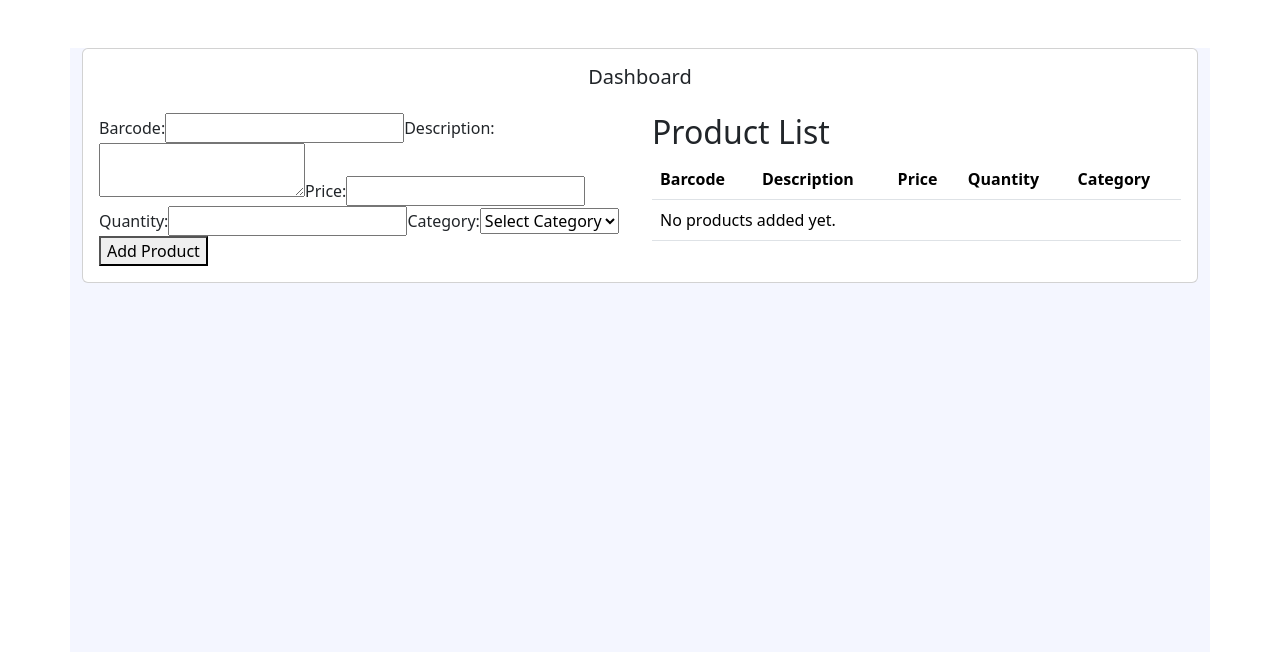
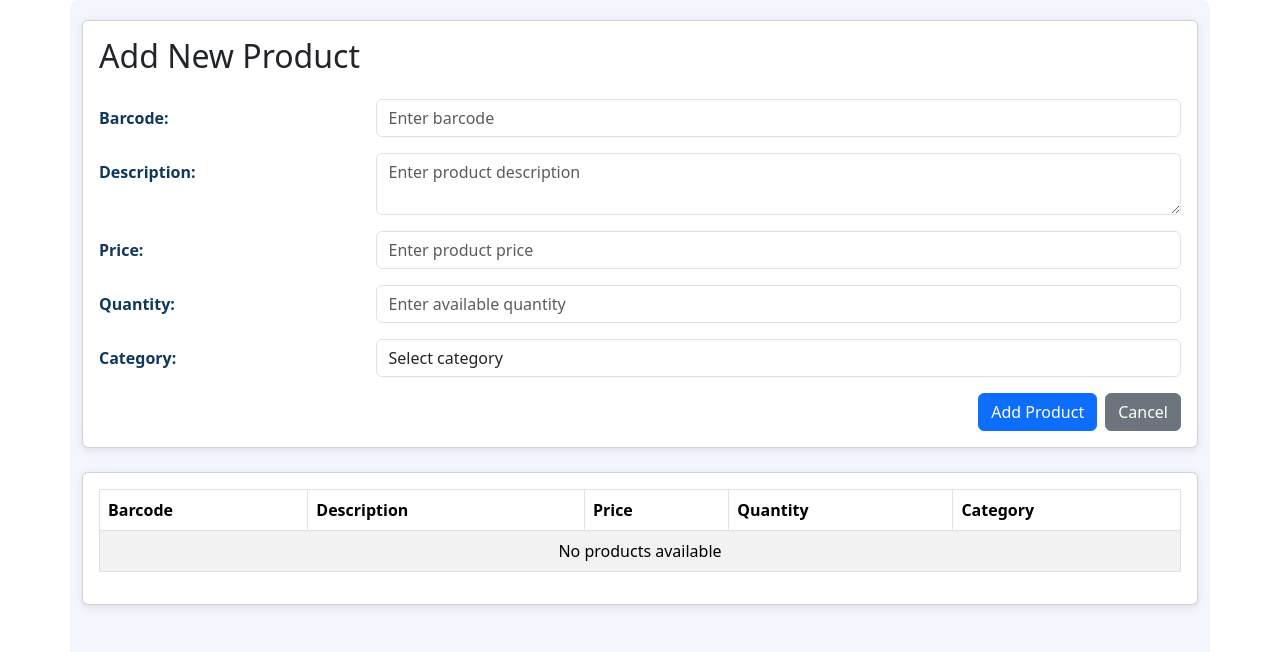
Before and after one commit to rwljvr/ccs112-ecommerce, a React (Create React App) app in the folder my-react-app/: page /dashboard in a window 1280 px wide. Shown: the top 652 px of the page. Built offline with nearby package versions, Linux system fonts and the light colour scheme.

Commit message:
change body color

```diff
--- a/my-react-app/src/App.css
+++ b/my-react-app/src/App.css
@@ -1,3 +1,7 @@
+body{
+  background-color: #81838b;
+}
+
 .App {
   text-align: center;
 }
@@ -36,3 +40,76 @@
     transform: rotate(360deg);
   }
 }
+
+/* src/pages/Login.css */
+.container {
+  min-height: 100vh;
+  background-color: #81838b; /* Primary background color */
+}
+
+.card {
+  border-color: #10375C;
+}
+
+.card-title {
+  color: #10375C; /* Dark text color */
+}
+
+.form-label {
+  color: #10375C; /* Label text color */
+}
+
+.btn-custom {
+  background-color: #F3C623; /* Secondary button color */
+  border-color: #F3C623;
+}
+
+.btn-custom:hover {
+  background-color: #EB8317; /* Button hover state */
+  border-color: #EB8317;
+}
+
+.alert-custom {
+  background-color: #EB8317;
+  color: #fff;
+  border-color: #EB8317;
+}
+
+/* src/pages/Dashboard.css */
+
+/* General container styling */
+.dashboard-container {
+  background-color: #81838b;
+  padding: 20px;
+  border-radius: 8px;
+}
+
+/* Card styling */
+.card {
+  border: 1px solid #10375c;
+  border-radius: 8px;
+  box-shadow: 0 2px 10px rgba(0, 0, 0, 0.1);
+}
+
+/* Form Label Styling */
+.form-label {
+  color: #34699b;
+  font-weight: bold;
+}
+
+/* Button styling */
+.btn-custom {
+  background-color: #3874b8;
+  border-color: #ffffff;
+  color: white;
+}
+
+.btn-custom:hover {
+  background-color: #bd2121;
+  border-color: #746c64;
+}
+
+h2 {
+  color: #10375c;
+  font-weight: bold;
+}
--- a/my-react-app/src/pages/AddProduct.js
+++ b/my-react-app/src/pages/AddProduct.js
@@ -1,6 +1,6 @@
 import React, { useState } from 'react';
 import { Form, Button, Row, Col } from 'react-bootstrap';
-import './Dashboard.css'; // Same palette from login
+import './Dashboard.css'; // Import the CSS file for Dashboard styles
 
 const AddProduct = ({ onAddProduct }) => {
   const [barcode, setBarcode] = useState('');
--- a/my-react-app/src/pages/Dashboard.css
+++ b/my-react-app/src/pages/Dashboard.css
@@ -1,11 +1,17 @@
 /* src/pages/Dashboard.css */
 
-/* Apply general container styles */
-.add-product-container {
+/* General container styling */
+.dashboard-container {
   background-color: #f4f6ff;
   padding: 20px;
   border-radius: 8px;
+}
+
+/* Card styling */
+.card {
   border: 1px solid #10375c;
+  border-radius: 8px;
+  box-shadow: 0 2px 10px rgba(0, 0, 0, 0.1);
 }
 
 /* Form Label Styling */
--- a/my-react-app/src/pages/Dashboard.js
+++ b/my-react-app/src/pages/Dashboard.js
@@ -1,116 +1,31 @@
-// src/pages/Dashboard.js
 import React, { useState } from 'react';
 import { Container, Row, Col, Card } from 'react-bootstrap';
-import './Dashboard.css'; // Use the same color scheme as in Login
-import 'bootstrap/dist/css/bootstrap.min.css';
+import AddProduct from './AddProduct';
+import ProductTable from './ProductTable';
 
 const Dashboard = () => {
   const [products, setProducts] = useState([]);
 
-  // Add Product Form logic
   const handleAddProduct = (newProduct) => {
     setProducts([...products, newProduct]);
   };
 
   return (
-    <Container className="mt-5">
-      <Card className="card">
-        <Card.Body>
-          <Card.Title className="text-center mb-4 card-title">Dashboard</Card.Title>
-          <Row>
-            <Col md={6}>
-              <AddProduct onAddProduct={handleAddProduct} />
-            </Col>
-            <Col md={6}>
-              <h2>Product List</h2>
-              <ProductTable products={products} />
-            </Col>
-          </Row>
-        </Card.Body>
-      </Card>
+    <Container className="dashboard-container">
+      <Row>
+        <Col xs={12} className="mb-4">
+          <Card className="p-3">
+            <AddProduct onAddProduct={handleAddProduct} />
+          </Card>
+        </Col>
+        <Col xs={12}>
+          <Card className="p-3">
+            <ProductTable products={products} /> {/* Pass products array */}
+          </Card>
+        </Col>
+      </Row>
     </Container>
   );
 };
 
-// AddProduct component inside Dashboard
-const AddProduct = ({ onAddProduct }) => {
-  const [barcode, setBarcode] = useState('');
-  const [description, setDescription] = useState('');
-  const [price, setPrice] = useState('');
-  const [quantity, setQuantity] = useState('');
-  const [category, setCategory] = useState('');
-
-  const handleSubmit = (e) => {
-    e.preventDefault();
-    const newProduct = { barcode, description, price, quantity, category };
-    onAddProduct(newProduct);
-
-    // Reset form
-    setBarcode('');
-    setDescription('');
-    setPrice('');
-    setQuantity('');
-    setCategory('');
-  };
-
-  return (
-    <form onSubmit={handleSubmit}>
-      <label>Barcode:</label>
-      <input type="text" value={barcode} onChange={(e) => setBarcode(e.target.value)} required />
-
-      <label>Description:</label>
-      <textarea value={description} onChange={(e) => setDescription(e.target.value)} required />
-
-      <label>Price:</label>
-      <input type="number" value={price} onChange={(e) => setPrice(e.target.value)} required />
-
-      <label>Quantity:</label>
-      <input type="number" value={quantity} onChange={(e) => setQuantity(e.target.value)} required />
-
-      <label>Category:</label>
-      <select value={category} onChange={(e) => setCategory(e.target.value)} required>
-        <option value="">Select Category</option>
-        <option value="Electronics">Electronics</option>
-        <option value="Clothing">Clothing</option>
-      </select>
-
-      <button type="submit">Add Product</button>
-    </form>
-  );
-};
-
-// ProductTable component inside Dashboard
-const ProductTable = ({ products }) => {
-  return (
-    <table className="table table-responsive">
-      <thead>
-        <tr>
-          <th>Barcode</th>
-          <th>Description</th>
-          <th>Price</th>
-          <th>Quantity</th>
-          <th>Category</th>
-        </tr>
-      </thead>
-      <tbody>
-        {products.length === 0 ? (
-          <tr>
-            <td colSpan="5">No products added yet.</td>
-          </tr>
-        ) : (
-          products.map((product, index) => (
-            <tr key={index}>
-              <td>{product.barcode}</td>
-              <td>{product.description}</td>
-              <td>{product.price}</td>
-              <td>{product.quantity}</td>
-              <td>{product.category}</td>
-            </tr>
-          ))
-        )}
-      </tbody>
-    </table>
-  );
-};
-
 export default Dashboard;
--- a/my-react-app/src/pages/ProductTable.js
+++ b/my-react-app/src/pages/ProductTable.js
@@ -1,11 +1,9 @@
-// src/pages/ProductTable.js
 import React from 'react';
 import { Table } from 'react-bootstrap';
 
-const ProductTable = ({ products }) => {
+const ProductTable = ({ products = [] }) => { // Add a default value for products (empty array)
   return (
-    <div className="table-responsive">
-      <Table striped bordered hover>
+    <Table striped bordered hover responsive>
       <thead>
         <tr>
           <th>Barcode</th>
@@ -16,11 +14,7 @@
         </tr>
       </thead>
       <tbody>
-          {products.length === 0 ? (
-            <tr>
-              <td colSpan="5" className="text-center">No products added yet.</td>
-            </tr>
-          ) : (
+        {products.length > 0 ? (
           products.map((product, index) => (
             <tr key={index}>
               <td>{product.barcode}</td>
@@ -30,10 +24,15 @@
               <td>{product.category}</td>
             </tr>
           ))
+        ) : (
+          <tr>
+            <td colSpan="5" className="text-center">
+              No products available
+            </td>
+          </tr>
         )}
       </tbody>
     </Table>
-    </div>
   );
 };
 
```
Lines whose indentation alone changed are shown as unchanged.
